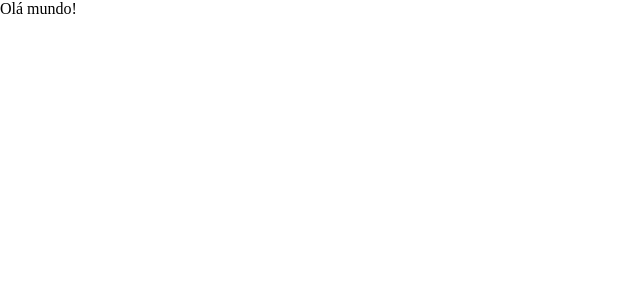
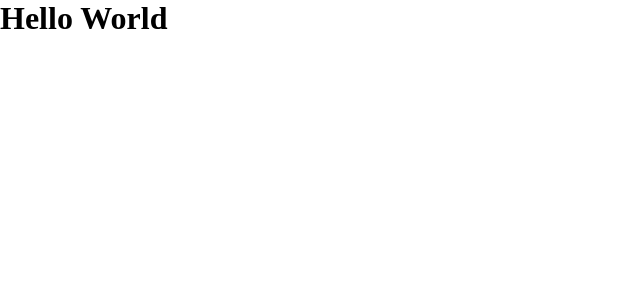
Before and after one commit to wesleyara/boilerplate-react-typescript, a React (Create React App) app: page / in a window 1280 px wide. Shown: the top 300 px of the page, without its empty margins (0-640 px from the left). Built offline with nearby package versions, Linux system fonts and the light colour scheme.

Commit message:
:recycle: Refatorando o codigo

```diff
--- /dev/null
+++ b/src/App.tsx
@@ -0,0 +1,14 @@
+import { BrowserRouter as Router, Routes, Route } from "react-router-dom";
+import Home from "./pages/Home";
+
+function App() {
+  return (
+    <Router>
+      <Routes>
+        <Route path="/" element={<Home />} />
+      </Routes>
+    </Router>
+  );
+}
+
+export default App;
--- /dev/null
+++ b/src/components/Default/index.tsx
@@ -0,0 +1,7 @@
+export default function Default() {
+  return (
+    <div>
+      <h1>Hello World</h1>
+    </div>
+  );
+}
--- a/src/index.tsx
+++ b/src/index.tsx
@@ -1,16 +1,11 @@
 import React from "react";
 import ReactDOM from "react-dom";
-import { BrowserRouter as Router, Routes, Route } from "react-router-dom";
-import "./index.scss";
-import App from "./main/App";
+import "./styles/global.scss";
+import App from "./App";
 
 ReactDOM.render(
   <React.StrictMode>
-    <Router>
-      <Routes>
-        <Route path="/" element={<App />} />
-      </Routes>
-    </Router>
+    <App />
   </React.StrictMode>,
   document.getElementById("root"),
 );
--- a/src/main/App.tsx
+++ /dev/null
@@ -1,7 +0,0 @@
-import React from "react";
-
-function App() {
-  return <div className="App">Olá mundo!</div>;
-}
-
-export default App;
--- /dev/null
+++ b/src/pages/Home/index.tsx
@@ -0,0 +1,9 @@
+import Default from "../../components/Default";
+
+export default function Home() {
+  return (
+    <>
+      <Default />
+    </>
+  );
+}
--- a/src/index.scss
+++ b/src/styles/global.scss
@@ -1,4 +1,5 @@
 * {
   margin: 0;
   padding: 0;
+  box-sizing: border-box;
 }
```
Also changed, not shown: .eslintrc.json, 1 other file (tests, documents, lock files or other folders).
